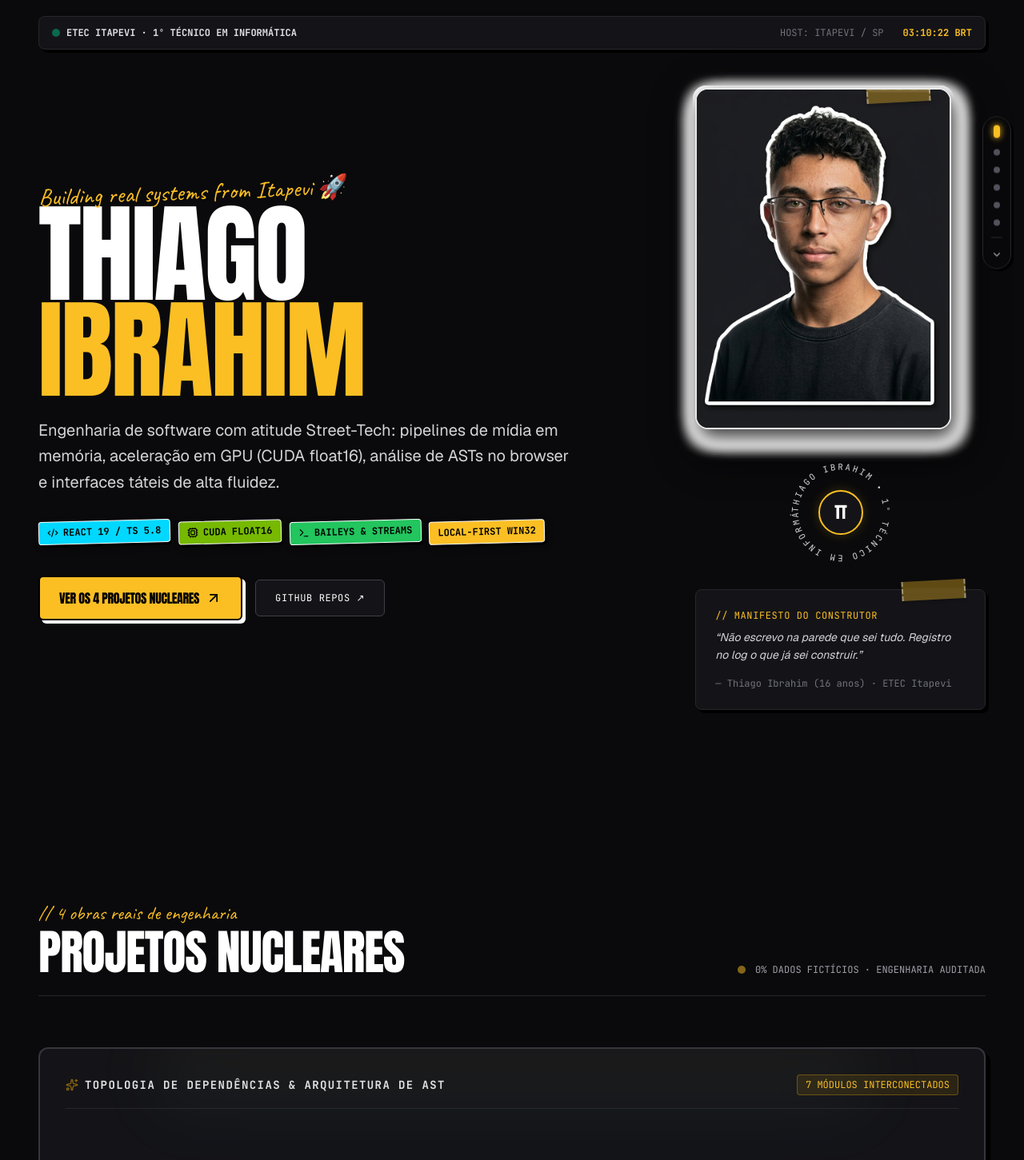
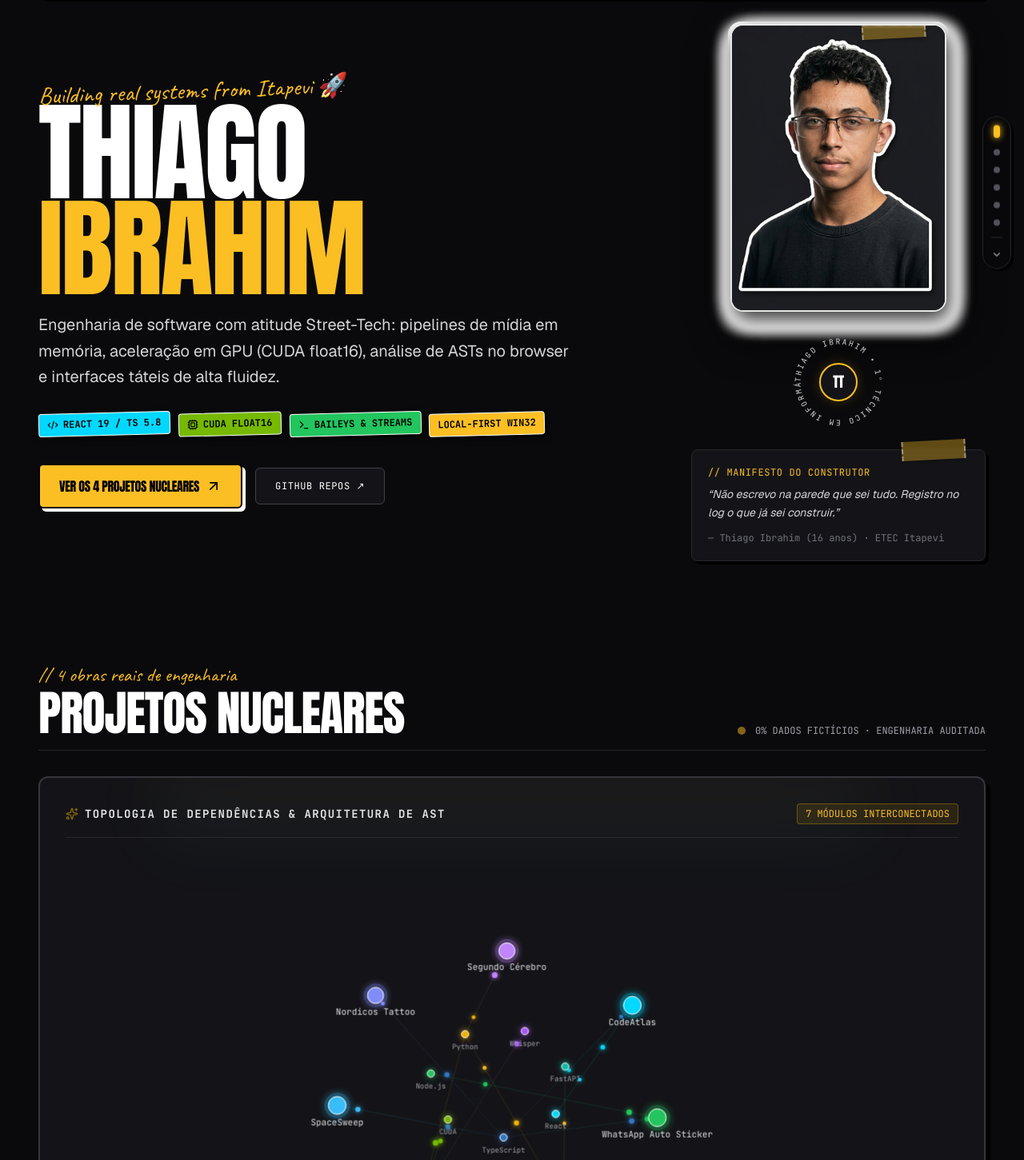
Before and after one commit to ThiagoIbrahimVieira/portfolio, a Next.js app: page / in a window 1280 px wide. Shown: the part 159-1610 px from the top of the page at 80% size. Built offline with nearby package versions, Linux system fonts and the light colour scheme.

Commit message:
style(spacing): refine vertical rhythms, section paddings and grid gaps

```diff
--- a/src/components/Footer.tsx
+++ b/src/components/Footer.tsx
@@ -4,8 +4,8 @@ import { ArrowUpRight } from "lucide-react";
 export function Footer() {
   return (
     <footer className="bg-transparent border-t border-zinc-800 text-zinc-400 font-sans pb-24 md:pb-16">
-      <div className="mx-auto max-w-7xl px-6 md:px-12 py-16 md:py-20">
-        <div className="flex flex-col md:flex-row md:items-end justify-between gap-6 mb-12">
+      <div className="mx-auto max-w-7xl px-6 md:px-12 py-10 md:py-12">
+        <div className="flex flex-col md:flex-row md:items-end justify-between gap-6 mb-8 md:mb-10">
           <div>
             <p className="font-display text-[clamp(3.5rem,10vw,7rem)] leading-[0.85] tracking-tight text-white mb-2">
               THIAGO IBRAHIM
@@ -60,7 +60,7 @@ export function Footer() {
           </div>
         </div>
 
-        <div className="mt-12 pt-6 border-t border-zinc-800/60 flex flex-wrap items-center justify-between gap-4 text-xs font-mono text-zinc-500">
+        <div className="mt-8 md:mt-10 pt-5 border-t border-zinc-800/60 flex flex-wrap items-center justify-between gap-4 text-xs font-mono text-zinc-500">
           <p>© 2026 Thiago Ibrahim. Todos os direitos de código reservados.</p>
           <p>ETEC de Itapevi · 1º Técnico em Informática</p>
         </div>
--- a/src/sections/ChronologySection.tsx
+++ b/src/sections/ChronologySection.tsx
@@ -16,11 +16,11 @@ export function ChronologySection() {
   const otherProjects = siteData.projects.filter((p) => !p.isFeaturedPillar);
 
   return (
-    <section id="projetos" aria-labelledby="projetos-heading" className="relative z-10 py-24 md:py-32 bg-transparent">
+    <section id="projetos" aria-labelledby="projetos-heading" className="relative z-10 py-14 md:py-20 bg-transparent">
       <div className="mx-auto max-w-7xl px-6 md:px-12">
         {/* Section Header */}
         <RevealSection>
-          <div className="flex flex-col md:flex-row md:items-end justify-between gap-6 mb-16 pb-6 border-b border-zinc-800">
+          <div className="flex flex-col md:flex-row md:items-end justify-between gap-6 mb-8 pb-4 border-b border-zinc-800">
             <div>
               <span className="font-handwriting text-[#fbbf24] text-xl md:text-2xl block mb-1">
                 {"// 4 obras reais de engenharia"}
@@ -38,7 +38,7 @@ export function ChronologySection() {
 
         {/* 1. Constellation Graph Card - Topologia Dinâmica */}
         <RevealSection delay={0.1}>
-          <figure className="bg-[#141418] border-2 border-zinc-700/80 rounded-xl p-6 md:p-8 mb-20 shadow-[6px_6px_0px_#000000] relative overflow-hidden group">
+          <figure className="bg-[#141418] border-2 border-zinc-700/80 rounded-xl p-6 md:p-8 mb-10 md:mb-12 shadow-[6px_6px_0px_#000000] relative overflow-hidden group">
             {/* Ambient Backlight Glow */}
             <div className="absolute top-0 left-1/2 -translate-x-1/2 w-3/4 h-24 bg-gradient-to-b from-amber-500/10 via-cyan-500/5 to-transparent blur-2xl pointer-events-none" />
 
@@ -57,7 +57,7 @@ export function ChronologySection() {
               </div>
             </div>
 
-            <div className="w-full h-[520px] md:h-[580px] relative">
+            <div className="w-full h-[480px] md:h-[520px] relative">
               <ConstellationCanvas
                 onSelectProject={(id) => {
                   const found = siteData.projects.find((p) => p.id === id);
@@ -74,7 +74,7 @@ export function ChronologySection() {
         </RevealSection>
 
         {/* 2. Mobile Snap-to-Card Carousel (< 768px) */}
-        <div className="block md:hidden mb-16">
+        <div className="block md:hidden mb-10 md:mb-12">
           <p className="text-xs font-mono text-zinc-400 mb-3 flex items-center gap-1.5">
             <span className="text-[#fbbf24]">◀ ▶</span> Deslize para navegar pelos 4 cards nucleares (Snap 60 FPS)
           </p>
@@ -88,7 +88,7 @@ export function ChronologySection() {
         </div>
 
         {/* Desktop Grid Layout com 3D Tilt */}
-        <div className="hidden md:grid md:grid-cols-2 gap-8 mb-20">
+        <div className="hidden md:grid md:grid-cols-2 gap-6 md:gap-7 mb-14 md:mb-16">
           {featuredProjects.map((p, idx) => (
             <RevealSection key={p.id} delay={0.15 * idx}>
               <ProjectStreetCard project={p} onSelect={setSelectedProject} />
@@ -99,8 +99,8 @@ export function ChronologySection() {
         {/* Supporting Projects Archive com o MESMO visual Street-Tech (Imagem 4) */}
         {otherProjects.length > 0 && (
           <RevealSection delay={0.2}>
-            <div className="mt-20 pt-16 border-t border-zinc-800">
-              <div className="flex flex-col md:flex-row md:items-end justify-between gap-4 mb-10 pb-4 border-b border-zinc-800/80">
+            <div className="mt-12 pt-10 border-t border-zinc-800">
+              <div className="flex flex-col md:flex-row md:items-end justify-between gap-4 mb-6 pb-3 border-b border-zinc-800/80">
                 <div>
                   <span className="font-handwriting text-[#fbbf24] text-xl block mb-1 select-none">
                     {"// obras complementares & experimentos auditados"}
@@ -116,7 +116,7 @@ export function ChronologySection() {
               </div>
 
               {/* Grid idêntico aos cards nucleares com 3D tilt, fita adesiva e sticker badges */}
-              <div className="grid md:grid-cols-3 gap-8">
+              <div className="grid md:grid-cols-3 gap-6">
                 {otherProjects.map((p, idx) => (
                   <RevealSection key={p.id} delay={0.12 * idx} variant="scale-up">
                     <ProjectStreetCard project={p} onSelect={setSelectedProject} />
--- a/src/sections/ContactSection.tsx
+++ b/src/sections/ContactSection.tsx
@@ -9,10 +9,10 @@ export function ContactSection() {
   const [sent, setSent] = useState(false);
 
   return (
-    <section id="contato" aria-labelledby="contato-heading" className="relative z-10 py-24 md:py-32 bg-transparent">
+    <section id="contato" aria-labelledby="contato-heading" className="relative z-10 py-14 md:py-20 bg-transparent">
       <div className="mx-auto max-w-7xl px-6 md:px-12">
         <RevealSection>
-          <div className="bg-[#141418] border-2 border-zinc-700 rounded-xl grid md:grid-cols-2 gap-8 p-8 md:p-14 shadow-[6px_6px_0px_#ffffff] relative overflow-hidden">
+          <div className="bg-[#141418] border-2 border-zinc-700 rounded-xl grid md:grid-cols-2 gap-8 p-6 md:p-10 shadow-[6px_6px_0px_#ffffff] relative overflow-hidden">
             <div className="tape-strip top-[-10px] left-12 w-28 bg-[#fbbf24]/40" />
 
             <div className="flex flex-col justify-between">
--- a/src/sections/HeroSection.tsx
+++ b/src/sections/HeroSection.tsx
@@ -24,11 +24,11 @@ export function HeroSection() {
   const person = siteData.person;
 
   return (
-    <section id="hero" aria-labelledby="hero-heading" className="relative z-10 pt-6 pb-20 md:py-28 overflow-hidden bg-transparent">
-      <div className="mx-auto max-w-7xl px-6 md:px-12">
+    <section id="hero" aria-labelledby="hero-heading" className="relative z-10 min-h-[calc(100vh-4.5rem)] flex flex-col justify-center py-10 md:py-12 overflow-hidden bg-transparent">
+      <div className="mx-auto max-w-7xl px-6 md:px-12 w-full">
         {/* Top telemetry bar */}
         <RevealSection>
-          <div className="flex flex-wrap items-center justify-between gap-4 py-3 px-4 mb-12 bg-[#141418] border border-zinc-800 rounded-lg font-mono text-xs text-zinc-400 shadow-[4px_4px_0px_#000000]">
+          <div className="flex flex-wrap items-center justify-between gap-4 py-3 px-4 mb-6 md:mb-8 bg-[#141418] border border-zinc-800 rounded-lg font-mono text-xs text-zinc-400 shadow-[4px_4px_0px_#000000]">
             <div className="flex items-center gap-2">
               <span className="w-2.5 h-2.5 rounded-full bg-emerald-500 animate-pulse" />
               <span className="text-zinc-200 font-bold">{person.statusPill}</span>
@@ -41,8 +41,8 @@ export function HeroSection() {
         </RevealSection>
 
         {/* Hero Core Layout */}
-        <div className="grid lg:grid-cols-12 gap-12 items-center">
-          <div className="lg:col-span-8 space-y-6">
+        <div className="grid lg:grid-cols-12 gap-8 md:gap-10 items-center">
+          <div className="lg:col-span-8 space-y-4 md:space-y-5">
             <RevealSection delay={0.1}>
               {/* Handwritten highlight note */}
               <div className="inline-block">
@@ -115,7 +115,7 @@ export function HeroSection() {
           <div className="lg:col-span-4 flex flex-col items-center justify-center relative">
             <RevealSection delay={0.2}>
               {/* 3:4 Aspect Ratio Sticker Slot */}
-              <div className="w-full max-w-[280px] sm:max-w-xs aspect-[3/4] relative mb-8 sticker-die-cut rounded-2xl overflow-hidden bg-[#141418] border-2 border-white/90 shadow-[4px_10px_25px_rgba(0,0,0,0.8)]">
+              <div className="w-full max-w-[240px] sm:max-w-[270px] aspect-[3/4] relative mb-5 md:mb-6 sticker-die-cut rounded-2xl overflow-hidden bg-[#141418] border-2 border-white/90 shadow-[4px_10px_25px_rgba(0,0,0,0.8)] mx-auto">
                 <Image
                   src="/images/thiago-hero-sticker.png"
                   alt="Thiago Ibrahim — Retrato recortado em sticker die-cut 3:4"
@@ -128,7 +128,7 @@ export function HeroSection() {
               </div>
 
               {/* Rotating Circular Seal */}
-              <div className="relative w-36 h-36 mb-6 hidden sm:flex items-center justify-center mx-auto">
+              <div className="relative w-28 h-28 md:w-32 md:h-32 mb-4 md:mb-5 hidden sm:flex items-center justify-center mx-auto">
                 <svg className="w-full h-full animate-spin-slow select-none" viewBox="0 0 100 100">
                   <path
                     id="circlePath"
@@ -141,18 +141,18 @@ export function HeroSection() {
                     </textPath>
                   </text>
                 </svg>
-                <div className="absolute inset-0 m-auto w-14 h-14 rounded-full bg-[#141418] border-2 border-[#fbbf24] flex items-center justify-center shadow-[0_0_15px_rgba(251,191,36,0.2)]">
-                  <span className="font-display text-xl text-white">TT</span>
+                <div className="absolute inset-0 m-auto w-11 h-11 md:w-12 md:h-12 rounded-full bg-[#141418] border-2 border-[#fbbf24] flex items-center justify-center shadow-[0_0_15px_rgba(251,191,36,0.2)]">
+                  <span className="font-display text-base md:text-lg text-white">TT</span>
                 </div>
               </div>
 
               {/* Manifest Card with Torn Edge */}
-              <div className="w-full bg-[#141418] border border-zinc-800 p-6 rounded-lg relative shadow-[4px_4px_0px_#000000]">
+              <div className="w-full bg-[#141418] border border-zinc-800 p-5 rounded-lg relative shadow-[4px_4px_0px_#000000]">
                 <div className="tape-strip top-[-12px] right-6 w-20" />
                 <p className="font-mono text-xs text-[#fbbf24] uppercase tracking-wider mb-2">
                   {"// MANIFESTO DO CONSTRUTOR"}
                 </p>
-                <p className="text-zinc-300 font-sans text-sm leading-relaxed italic mb-4">
+                <p className="text-zinc-300 font-sans text-xs md:text-sm leading-relaxed italic mb-3">
                   &ldquo;{person.anchor}&rdquo;
                 </p>
                 <p className="text-xs font-mono text-zinc-500">
--- a/src/sections/JournalSection.tsx
+++ b/src/sections/JournalSection.tsx
@@ -4,10 +4,10 @@ import { RevealSection } from "@/components/effects/RevealSection";
 
 export function JournalSection() {
   return (
-    <section id="jornada" aria-labelledby="jornada-heading" className="relative z-10 py-24 md:py-32 bg-transparent">
+    <section id="jornada" aria-labelledby="jornada-heading" className="relative z-10 py-14 md:py-20 bg-transparent">
       <div className="mx-auto max-w-7xl px-6 md:px-12">
         <RevealSection>
-          <div className="text-center mb-16">
+          <div className="text-center mb-10">
             <span className="font-handwriting text-[#fbbf24] text-xl md:text-2xl block mb-1">
               {"// log de evolução contínua"}
             </span>
@@ -24,11 +24,11 @@ export function JournalSection() {
           {/* Coluna da Linha do Tempo */}
           <div className="lg:col-span-7">
             <RevealSection delay={0.15}>
-              <div className="bg-[#141418] border border-zinc-800 rounded-lg p-8 md:p-10 relative shadow-[4px_4px_0px_#000000]">
+              <div className="bg-[#141418] border border-zinc-800 rounded-lg p-6 md:p-8 relative shadow-[4px_4px_0px_#000000]">
                 {/* Tape on top */}
                 <div className="tape-strip top-[-10px] left-12 w-28" />
 
-                <div className="flex items-center gap-3 mb-8 pb-4 border-b border-zinc-800">
+                <div className="flex items-center gap-3 mb-6 pb-4 border-b border-zinc-800">
                   <span className="w-10 h-10 rounded-full bg-[#fbbf24] text-black font-display text-xl flex items-center justify-center font-bold">
                     TT
                   </span>
@@ -38,7 +38,7 @@ export function JournalSection() {
                   </div>
                 </div>
 
-                <div className="space-y-8">
+                <div className="space-y-6 md:space-y-7">
                   {siteData.journey.map((j, i) => (
                     <RevealSection key={j.year} delay={0.08 * i} variant="slide-left">
                       <div className="flex gap-4 items-start">
--- a/src/sections/PrinciplesSection.tsx
+++ b/src/sections/PrinciplesSection.tsx
@@ -6,11 +6,11 @@ const icons = [ShieldCheck, Eye, Cpu, HardDrive];
 
 export function PrinciplesSection() {
   return (
-    <section id="principios" aria-labelledby="principios-heading" className="relative z-10 py-24 md:py-32 bg-transparent">
+    <section id="principios" aria-labelledby="principios-heading" className="relative z-10 py-14 md:py-20 bg-transparent">
       <div className="mx-auto max-w-7xl px-6 md:px-12">
         <div className="max-w-4xl mx-auto">
           <RevealSection>
-            <div className="text-center mb-16">
+            <div className="text-center mb-10">
               <span className="font-handwriting text-[#fbbf24] text-xl md:text-2xl block mb-1">
                 {"// governança inegociável"}
               </span>
@@ -23,7 +23,7 @@ export function PrinciplesSection() {
             </div>
           </RevealSection>
 
-          <div className="grid sm:grid-cols-2 gap-6">
+          <div className="grid sm:grid-cols-2 gap-5 md:gap-6">
             {siteData.principles.map((p, i) => {
               const Icon = icons[i % icons.length];
               return (
--- a/src/sections/ToolboxSection.tsx
+++ b/src/sections/ToolboxSection.tsx
@@ -26,10 +26,10 @@ const groups = [
 
 export function ToolboxSection() {
   return (
-    <section id="arsenal" aria-labelledby="arsenal-heading" className="relative z-10 py-24 md:py-32 bg-transparent">
+    <section id="arsenal" aria-labelledby="arsenal-heading" className="relative z-10 py-14 md:py-20 bg-transparent">
       <div className="mx-auto max-w-7xl px-6 md:px-12">
         <RevealSection>
-          <div className="text-center mb-16">
+          <div className="text-center mb-10">
             <div className="inline-block">
               <span className="font-handwriting text-[#fbbf24] text-xl md:text-2xl rotate-[-2deg] block mb-1">
                 {"// inventário de combate"}
@@ -44,10 +44,10 @@ export function ToolboxSection() {
           </div>
         </RevealSection>
 
-        <div className="grid md:grid-cols-2 gap-8 max-w-5xl mx-auto">
+        <div className="grid md:grid-cols-2 gap-6 max-w-5xl mx-auto">
           {groups.map((g, idx) => (
             <RevealSection key={g.name} delay={0.12 * idx} variant="scale-up">
-              <div className="bg-[#141418] border border-zinc-800 p-6 md:p-8 rounded-lg relative overflow-hidden shadow-[4px_4px_0px_#000000] hover:border-zinc-600 transition-colors">
+              <div className="bg-[#141418] border border-zinc-800 p-6 rounded-lg relative overflow-hidden shadow-[4px_4px_0px_#000000] hover:border-zinc-600 transition-colors">
                 <div className="flex items-center justify-between mb-6 pb-3 border-b border-zinc-800">
                   <h3 className="font-display text-xl text-white tracking-wide">{g.name}</h3>
                   <span className="text-[11px] font-mono font-bold text-[#fbbf24] px-2 py-0.5 bg-zinc-900 border border-zinc-700 rounded">
```
